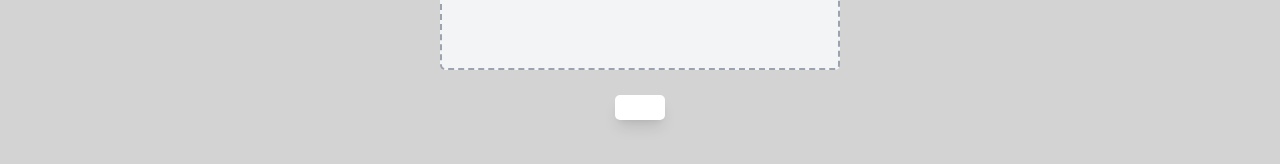
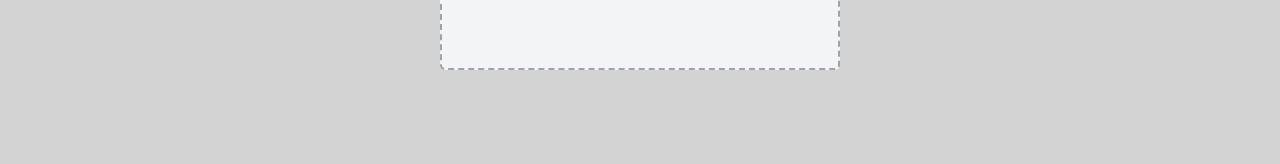
Before and after one commit to Safdari10/Car-Insurance-Estimator, a React (Vite) app in the folder client/: page / in a window 1280 px wide. Shown: the part 400-564 px from the top of the page. Built offline with nearby package versions, Linux system fonts and the light colour scheme.

Commit message:
moved styles in the prediction div to the the div inside the conditionals to remove white display when not prediction.

```diff
--- a/client/src/components/UploadImage.tsx
+++ b/client/src/components/UploadImage.tsx
@@ -74,9 +74,9 @@ const Upload = () => {
           </button>
         </div>
       )}
-      <div className="bg-white mt-10 py-5 px-10 rounded-lg shadow-lg">
+      <div>
         {prediction && (
-          <div className="flex flex-col justify-center items-center mt-5">
+          <div className="flex flex-col justify-center items-center bg-white mt-10 py-5 px-10 rounded-lg shadow-lg">
             <h2 className="z-30 text-3xl font-semibold pb-5">
               Estimated Premium Cost of your Vehicle:
             </h2>
```
